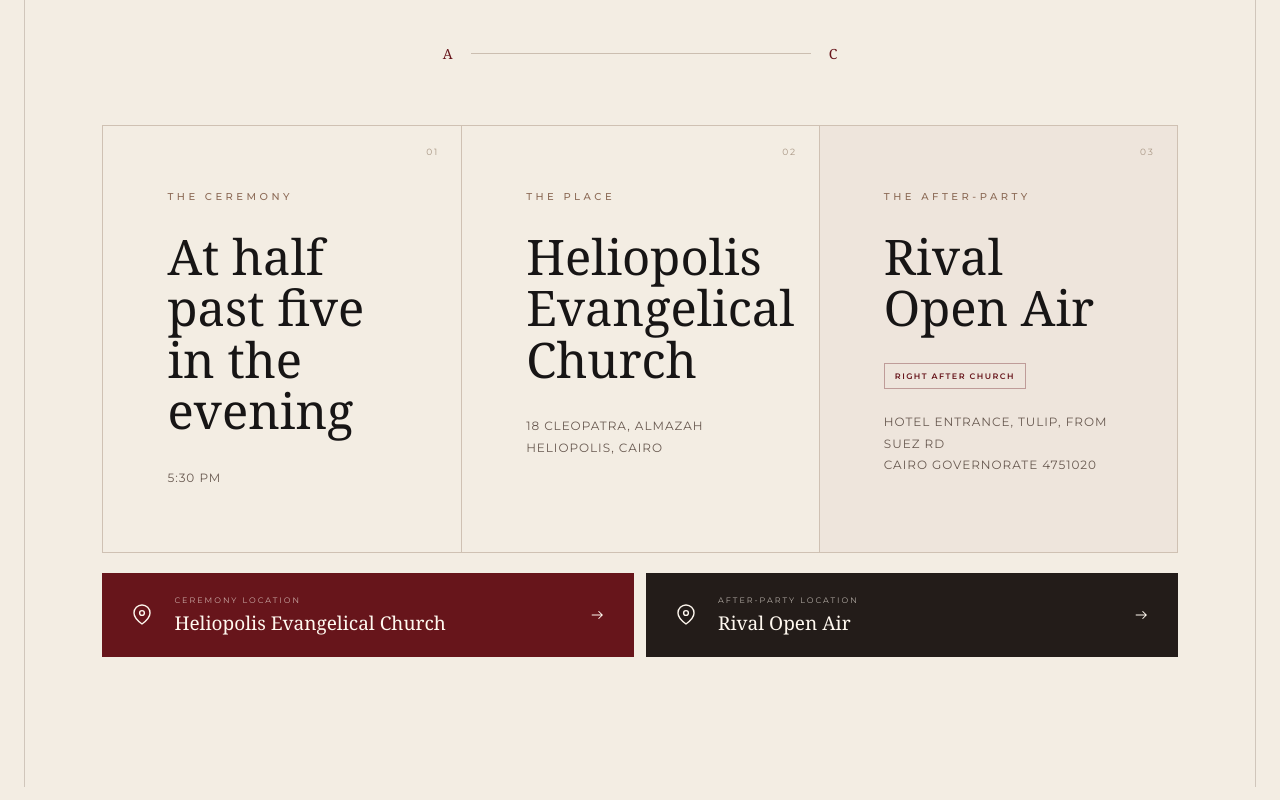
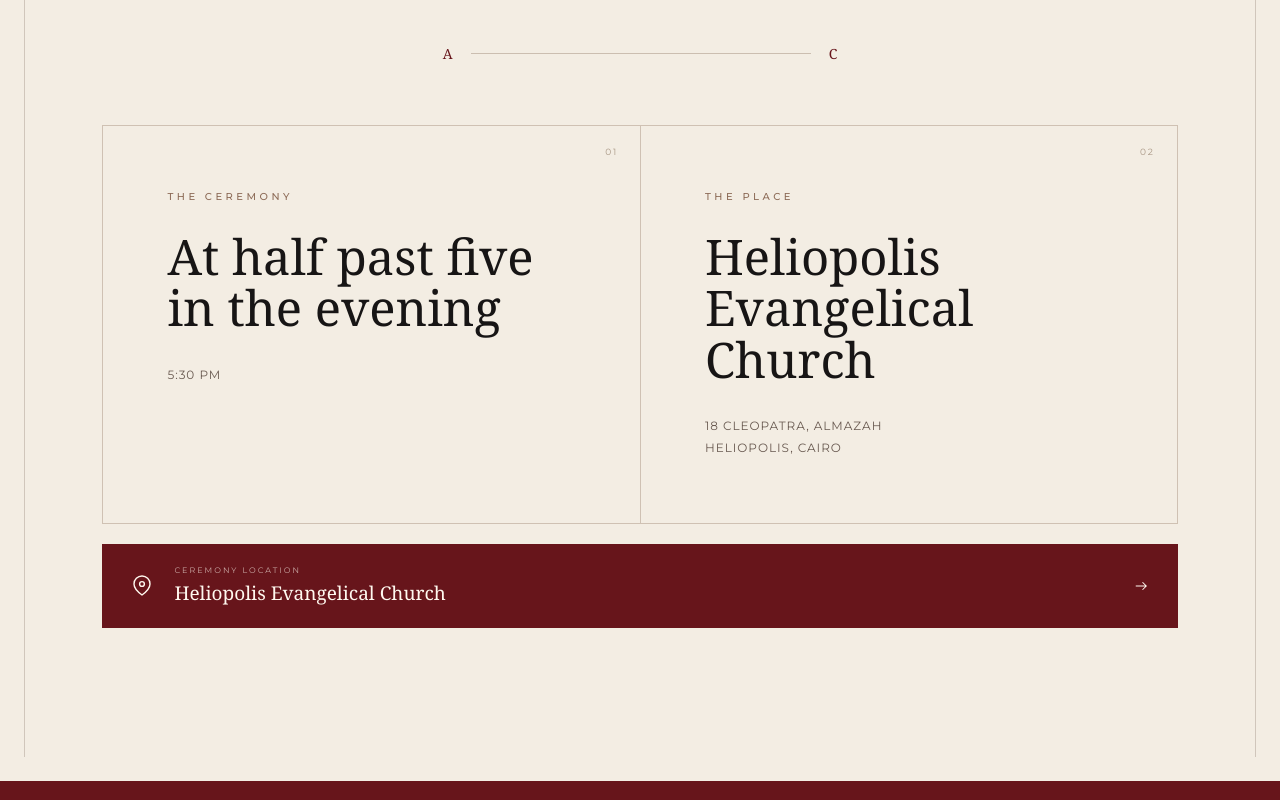
Before and after one commit to ClaraLuis/invitation, a React (Vite) app: page / in a window 1280 px wide. Shown: the part 1260-2060 px from the top of the page. Built offline with nearby package versions, Linux system fonts and the light colour scheme; a web font is replaced by a local one.

Commit message:
Update Site source

```diff
--- a/src/App.jsx
+++ b/src/App.jsx
@@ -51,6 +51,9 @@ function MusicIcon({ paused = false }) {
 export default function App() {
   const [opened, setOpened] = useState(false)
   const [musicOn, setMusicOn] = useState(false)
+  const [showAfterParty] = useState(
+    () => new URLSearchParams(window.location.search).get('i') === 't',
+  )
   const detailsRef = useRef(null)
 
   useEffect(() => {
@@ -152,7 +155,7 @@ export default function App() {
 
         <div className="details__rule"><span>A</span><i /><span>C</span></div>
 
-        <div className="event-grid">
+        <div className={showAfterParty ? 'event-grid event-grid--with-party' : 'event-grid'}>
           <article>
             <span className="event-grid__index">01</span>
             <p className="kicker">The ceremony</p>
@@ -167,6 +170,7 @@ export default function App() {
             <address>18 Cleopatra, Almazah<br />Heliopolis, Cairo</address>
           </article>
 
+          {showAfterParty && (
             <article className="event-grid__party">
               <span className="event-grid__index">03</span>
               <p className="kicker">The after-party</p>
@@ -174,9 +178,10 @@ export default function App() {
               <p className="event-grid__timing">Right after church</p>
               <address>Hotel Entrance, Tulip, from Suez Rd<br />Cairo Governorate 4751020</address>
             </article>
+          )}
         </div>
 
-        <div className="location-links">
+        <div className={showAfterParty ? 'location-links location-links--split' : 'location-links'}>
           <a className="map-link" href={MAP_URL} target="_blank" rel="noreferrer">
             <PinIcon />
             <span>
@@ -185,6 +190,7 @@ export default function App() {
             </span>
             <ArrowIcon />
           </a>
+          {showAfterParty && (
             <a className="map-link map-link--party" href={PARTY_MAP_URL} target="_blank" rel="noreferrer">
               <PinIcon />
               <span>
@@ -193,6 +199,7 @@ export default function App() {
               </span>
               <ArrowIcon />
             </a>
+          )}
         </div>
       </section>
 
--- a/src/styles.css
+++ b/src/styles.css
@@ -447,7 +447,8 @@ a { color: inherit; }
 .details__rule { display: grid; grid-template-columns: auto minmax(80px, 340px) auto; align-items: center; justify-content: center; gap: 18px; margin: 62px auto; color: var(--burgundy); font-family: 'Italiana', Georgia, serif; font-size: 14px; }
 .details__rule i { height: 1px; background: #cbbeb0; }
 
-.event-grid { display: grid; grid-template-columns: repeat(3, minmax(0, 1fr)); width: min(100%, 1180px); margin: 0 auto; border: 1px solid #cfc1b3; text-align: left; }
+.event-grid { display: grid; grid-template-columns: repeat(2, minmax(0, 1fr)); width: min(100%, 1180px); margin: 0 auto; border: 1px solid #cfc1b3; text-align: left; }
+.event-grid--with-party { grid-template-columns: repeat(3, minmax(0, 1fr)); }
 .event-grid article { position: relative; padding: clamp(34px, 5vw, 70px); min-height: 310px; }
 .event-grid article + article { border-left: 1px solid #cfc1b3; }
 .event-grid__index { position: absolute; top: 20px; right: 22px; color: #a99785; font-size: 9px; letter-spacing: .2em; }
@@ -457,7 +458,8 @@ a { color: inherit; }
 .event-grid__party { background: rgba(103, 21, 27, .035); }
 .event-grid__timing { display: inline-block; margin: -10px 0 22px; padding: 7px 10px; color: var(--burgundy); border: 1px solid rgba(103, 21, 27, .35); text-transform: uppercase; letter-spacing: .18em; font-size: 8px; font-weight: 600; }
 
-.location-links { width: min(100%, 1180px); margin: 20px auto 0; display: grid; grid-template-columns: 1fr 1fr; gap: 12px; }
+.location-links { width: min(100%, 1180px); margin: 20px auto 0; display: grid; grid-template-columns: 1fr; gap: 12px; }
+.location-links--split { grid-template-columns: 1fr 1fr; }
 .map-link { min-height: 84px; padding: 20px 28px; display: grid; grid-template-columns: auto 1fr auto; align-items: center; gap: 20px; background: var(--burgundy); color: #fff8ef; text-decoration: none; text-align: left; transition: background .25s ease, transform .25s ease; }
 .map-link:hover { background: #771a21; transform: translateY(-2px); }
 .map-link--party { background: #231c19; }
@@ -620,10 +622,12 @@ footer a { justify-self: end; text-underline-offset: 4px; }
   .details::before { left: 12px; }
   .details::after { right: 12px; }
   .details__intro { font-size: 19px; }
-  .event-grid { grid-template-columns: 1fr; }
+  .event-grid,
+  .event-grid--with-party { grid-template-columns: 1fr; }
   .event-grid article { min-height: 270px; }
   .event-grid article + article { border-left: 0; border-top: 1px solid #cfc1b3; }
-  .location-links { grid-template-columns: 1fr; }
+  .location-links,
+  .location-links--split { grid-template-columns: 1fr; }
   .map-link { padding: 18px 20px; }
   .portrait { grid-template-columns: 1fr; }
   .portrait__copy { min-height: 58svh; padding: 88px 42px; }
@@ -639,7 +643,8 @@ footer a { justify-self: end; text-underline-offset: 4px; }
 }
 
 @media (min-width: 761px) and (max-width: 1040px) {
-  .event-grid { grid-template-columns: 1fr; }
+  .event-grid,
+  .event-grid--with-party { grid-template-columns: 1fr; }
   .event-grid article + article { border-left: 0; border-top: 1px solid #cfc1b3; }
 }
 
```
Lines whose indentation alone changed are shown as unchanged.
